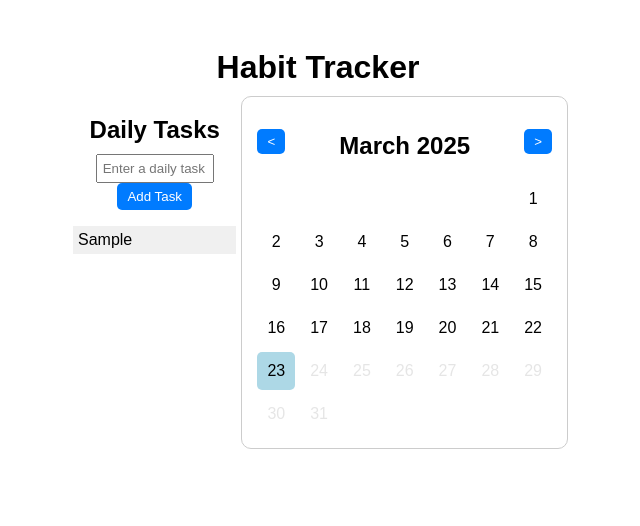
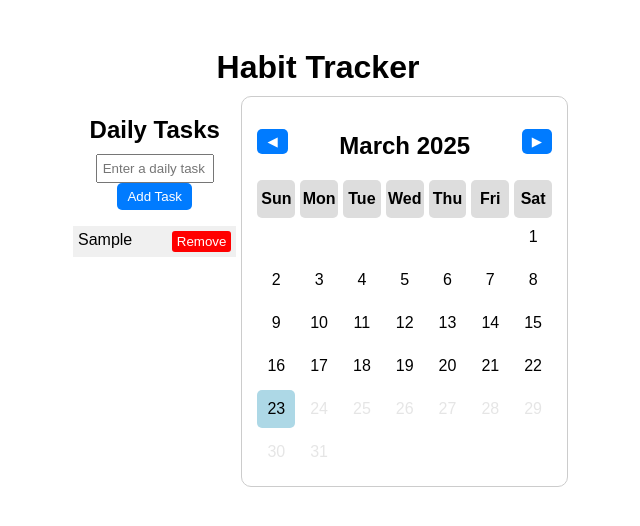
Before and after one commit to sthuthi21/DoItToday, a plain HTML site: page index.html in a window 1280 px wide. Both pictures are taken after typing "Sample" into the empty fields and a click on the button "Add Task". Shown: the whole page, without its empty margins (322-962 px from the left). Drawn offline with Linux system fonts and the light colour scheme.

Commit message:
Added remove

```diff
--- a/index.html
+++ b/index.html
@@ -23,11 +23,20 @@
             <!-- Calendar Section -->
             <div class="calendar">
                 <div class="calendar-header">
-                    <button id="prevMonth">&lt;</button>
+                    <button id="prevMonth">◀</button>
                     <h2 id="monthYear"></h2>
-                    <button id="nextMonth">&gt;</button>
+                    <button id="nextMonth">▶</button>
                 </div>
-                <div id="calendarDays" class="calendar-grid"></div>
+                <div class="day-names">
+                    <div class="day-name">Sun</div>
+                    <div class="day-name">Mon</div>
+                    <div class="day-name">Tue</div>
+                    <div class="day-name">Wed</div>
+                    <div class="day-name">Thu</div>
+                    <div class="day-name">Fri</div>
+                    <div class="day-name">Sat</div>
+                </div>
+                <div id="calendarDays"></div>
             </div>
         </div>
 
--- a/script.js
+++ b/script.js
@@ -110,6 +110,30 @@ function markTaskCompleted(dateKey, task) {
     renderCalendar(); // Ensure the color updates after task completion
 }
 
+function renderDailyTasks() {
+    taskList.innerHTML = "";
+    dailyTasks.forEach((task) => {
+      let taskItem = document.createElement("li");
+      let taskText = document.createElement("span");
+      taskText.textContent = task;
+
+      let removeBtn = document.createElement("button");
+      removeBtn.textContent = "Remove";
+      removeBtn.classList.add("remove-task");
+      removeBtn.addEventListener("click", () => removeTask(task));
+
+      taskItem.appendChild(taskText);
+      taskItem.appendChild(removeBtn);
+      taskList.appendChild(taskItem);
+    });
+  }
+
+  function removeTask(taskText) {
+    dailyTasks = dailyTasks.filter((task) => task !== taskText);
+    localStorage.setItem("dailyTasks", JSON.stringify(dailyTasks));
+    renderDailyTasks();
+  }
+
 // Add Daily Task
 addTaskBtn.addEventListener("click", () => {
     let taskText = taskInput.value.trim();
@@ -122,10 +146,10 @@ addTaskBtn.addEventListener("click", () => {
 });
 
 // Render Daily Tasks
-function renderDailyTasks() {
+/*function renderDailyTasks() {
     taskList.innerHTML = dailyTasks.map(task => `<li>${task}</li>`).join("");
 
-}
+}*/
 
 // Close modal
 closeModal.addEventListener("click", () => taskModal.style.display = "none");
--- a/styles.css
+++ b/styles.css
@@ -16,6 +16,12 @@ body {
 
 h1, h2 {
     margin-bottom: 10px;
+}
+
+#calendarDays {
+    display: grid;
+    grid-template-columns: repeat(7, 1fr); /* 7 columns for a week */
+    gap: 5px;
 }
 
 #taskSection {
@@ -64,6 +70,13 @@ h1, h2 {
     grid-template-columns: repeat(7, 1fr);
     gap: 5px;
 }
+
+.day-names {
+    display: grid;
+    grid-template-columns: repeat(7, 1fr);
+    gap: 5px;
+}
+
 
 .day {
     padding: 10px;
@@ -126,3 +139,20 @@ button {
     cursor: pointer;
     border-radius: 5px;
 }
+
+.day-name {
+    text-align: center;
+    font-weight: bold;
+    background: #ddd;
+    padding: 10px 0;
+    border-radius: 5px;
+}
+
+.remove-task {
+    background: red;
+    color: white;
+    border: none;
+    padding: 3px 5px;
+    cursor: pointer;
+    border-radius: 3px;
+  }
```
